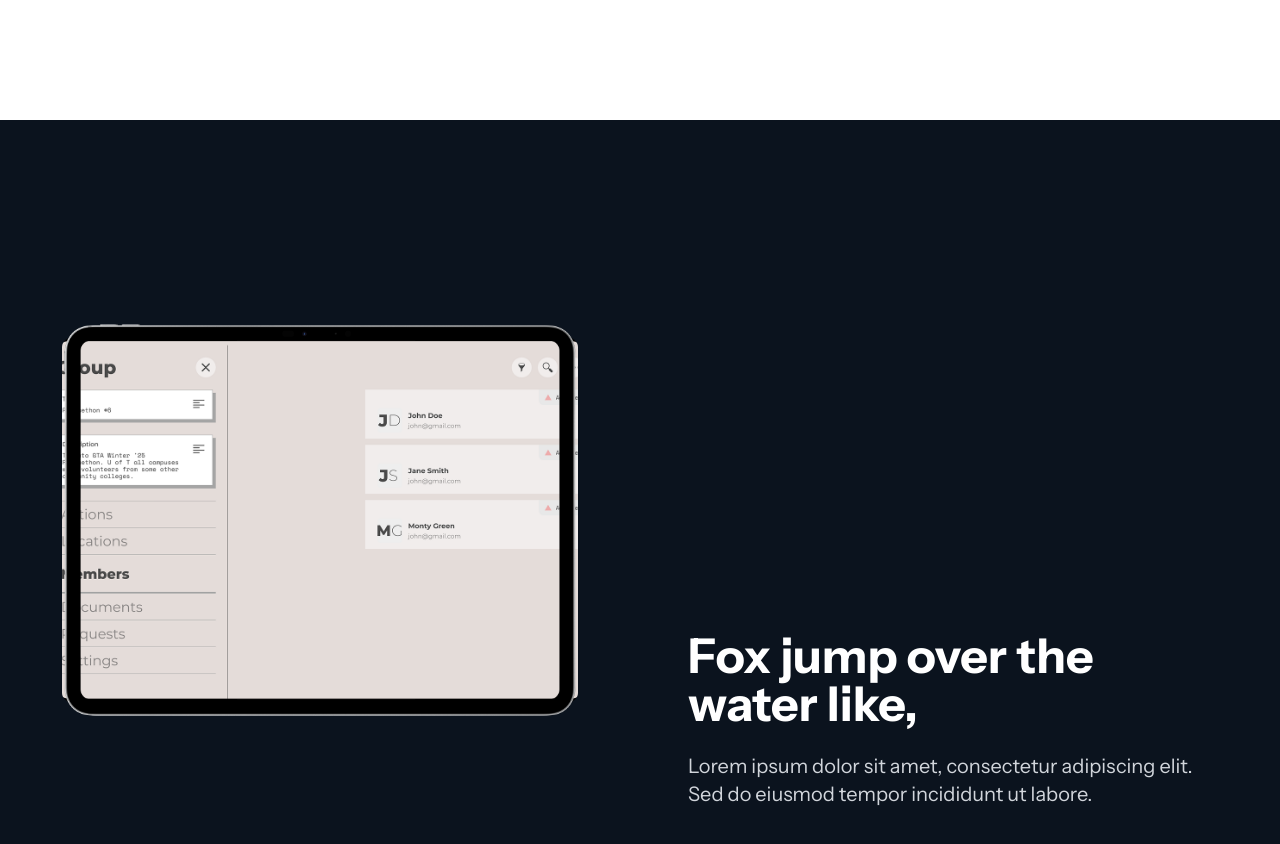
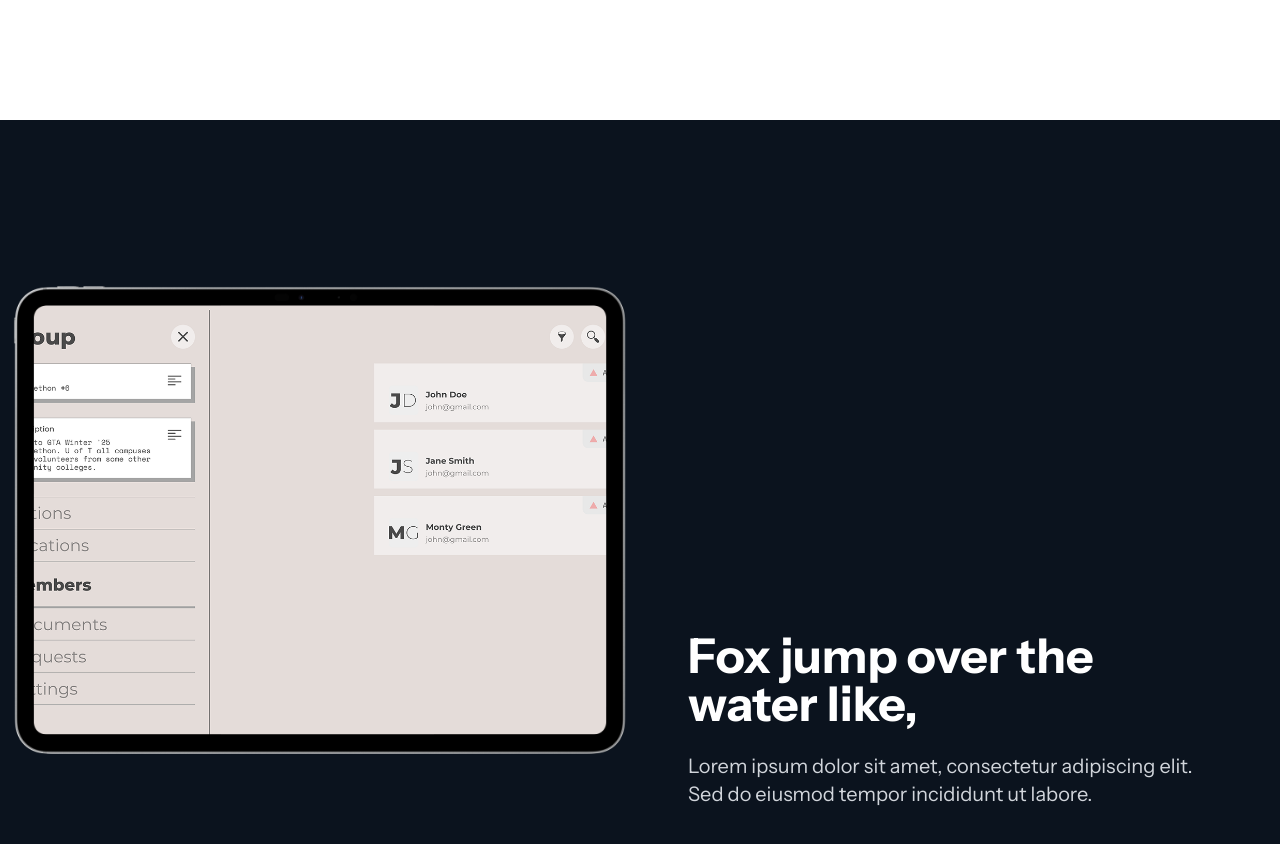
Before and after one commit to Chamindu-DM/web-animations, a React (Vite) app: page / in a window 1280 px wide. Shown: the part 7040-7884 px from the top of the page. Built offline with nearby package versions, Linux system fonts and the light colour scheme.

Commit message:
refactor: streamline device scroll animation by simplifying container structure and adding staggered ScrollTrigger refreshes

```diff
--- a/src/components/DeviceScrollAnimation.jsx
+++ b/src/components/DeviceScrollAnimation.jsx
@@ -13,12 +13,20 @@ export default function DeviceScrollAnimation() {
 
   const iphoneGroupRef = useRef(null);
   const ipadGroupRef = useRef(null);
-
-  const deviceContainerRef = useRef(null);
-  const innerDeviceRef = useRef(null);
+  const tabletImageRef = useRef(null);
 
   useLayoutEffect(() => {
     let ctx = gsap.context(() => {
+
+      // Initialize the tablet group to be rotated (portrait view) and scaled down
+      // Its natural size is landscape (78vh x 60vh).
+      // Rotated -90, it stands 78vh tall.
+      // To match the 60vh height of the phone, we scale it by 60/78 = ~0.77.
+      gsap.set(ipadGroupRef.current, { rotation: -90, scale: 0.77 });
+
+      // Initialize the tablet screen image rotated so it looks upright to the user,
+      // and scaled up so it covers the corners of its landscape container while rotated.
+      gsap.set(tabletImageRef.current, { rotation: 90, scale: 1.35 });
 
       const tl = gsap.timeline({
         scrollTrigger: {
@@ -34,24 +42,19 @@ export default function DeviceScrollAnimation() {
       // Phase 1: Morph to Tablet Portrait
       // Happens when scrolling from section 1 to section 2 (around 0.2 to 0.4 progress)
       tl.to(iphoneGroupRef.current, { opacity: 0, duration: 0.2 }, 0.2)
-        .to(ipadGroupRef.current, { opacity: 1, duration: 0.2 }, 0.2)
-        .to(deviceContainerRef.current, {
-          width: "45vh", // Tablet portrait width
-          height: "60vh", // Tablet portrait height
-          duration: 0.2,
-          ease: "power2.inOut"
-        }, 0.2);
+        .to(ipadGroupRef.current, { opacity: 1, duration: 0.2 }, 0.2);
 
       // Phase 2: Rotate to Tablet Landscape
       // Happens when scrolling from section 2 to section 3 (around 0.6 to 0.8 progress)
-      tl.to(innerDeviceRef.current, {
+      tl.to(ipadGroupRef.current, {
         rotation: 0, // Rotate back to landscape
+        scale: 1,    // Scale to full landscape size
         duration: 0.2,
         ease: "power2.inOut"
       }, 0.6)
-      .to(deviceContainerRef.current, {
-        width: "70vh", // Tablet landscape width
-        height: "50vh", // Tablet landscape height
+      .to(tabletImageRef.current, {
+        rotation: 0, // Rotate image back to normal
+        scale: 1,    // Reset scale
         duration: 0.2,
         ease: "power2.inOut"
       }, 0.6);
@@ -61,7 +64,23 @@ export default function DeviceScrollAnimation() {
 
     }, containerRef);
 
-    return () => ctx.revert();
+    // In production builds, images loading in sections above this one can cause layout shifts
+    // AFTER ScrollTrigger has calculated the start/end positions.
+    // We refresh ScrollTrigger slightly after mount to recalculate correct positions.
+    const timer1 = setTimeout(() => ScrollTrigger.refresh(), 100);
+    const timer2 = setTimeout(() => ScrollTrigger.refresh(), 500);
+    const timer3 = setTimeout(() => ScrollTrigger.refresh(), 1500);
+
+    const handleLoad = () => ScrollTrigger.refresh();
+    window.addEventListener('load', handleLoad);
+
+    return () => {
+      clearTimeout(timer1);
+      clearTimeout(timer2);
+      clearTimeout(timer3);
+      window.removeEventListener('load', handleLoad);
+      ctx.revert();
+    };
   }, []);
 
   return (
@@ -69,38 +88,30 @@ export default function DeviceScrollAnimation() {
       <div className="max-w-7xl mx-auto flex items-start">
 
         {/* Left Column - Sticky Device */}
-        {/* Using native sticky is much smoother than JS pinning */}
         <div className="w-1/2 h-screen sticky top-0 flex items-center justify-center">
 
-          <div
-            ref={deviceContainerRef}
-            className="relative flex items-center justify-center"
-            style={{ width: "30vh", height: "60vh" }}
-          >
-            {/* The inner rotation handler. Initially rotated -90deg so landscape iPad looks portrait */}
-            <div ref={innerDeviceRef} className="absolute inset-0 flex items-center justify-center w-full h-full -rotate-90">
+          <div className="relative flex items-center justify-center w-full h-full">
 
                 {/* Mobile Group */}
-                <div ref={iphoneGroupRef} className="absolute inset-0 w-full h-full rotate-90 z-20 flex items-center justify-center">
+                <div ref={iphoneGroupRef} className="absolute z-20 flex items-center justify-center" style={{ width: "30vh", height: "60vh" }}>
                    <img src={mobileFrame} alt="Mobile Frame" className="absolute w-full h-full object-contain pointer-events-none z-10" />
                    {/* Mobile Screen Content */}
-                   <div className="absolute z-0 overflow-hidden" style={{ top: "4%", bottom: "4%", left: "6%", right: "6%", borderRadius: "10%" }}>
+                   <div className="absolute z-0 overflow-hidden" style={{ top: "3%", bottom: "3%", left: "6%", right: "6%", borderRadius: "10%" }}>
                      <img src={slideMobile} alt="Mobile App" className="w-full h-full object-cover" />
                    </div>
                 </div>
 
                 {/* Tablet Group */}
-                <div ref={ipadGroupRef} className="absolute inset-0 w-full h-full z-10 opacity-0 flex items-center justify-center">
+                {/* Landscape dimensions (78vh x 60vh) */}
+                <div ref={ipadGroupRef} className="absolute z-10 opacity-0 flex items-center justify-center" style={{ width: "78vh", height: "60vh" }}>
                    <img src={tabletFrame} alt="Tablet Frame" className="absolute w-full h-full object-contain pointer-events-none z-10" />
                    {/* Tablet Screen Content */}
-                   <div className="absolute z-0 overflow-hidden" style={{ top: "4%", bottom: "4%", left: "4%", right: "4%", borderRadius: "3%" }}>
-                     <img src={slideTablet} alt="Tablet App" className="w-full h-full object-cover" />
+                   <div className="absolute z-0 overflow-hidden" style={{ top: "4%", bottom: "4%", left: "3.5%", right: "3.5%", borderRadius: "3%" }}>
+                     <img ref={tabletImageRef} src={slideTablet} alt="Tablet App" className="w-full h-full object-cover" />
                    </div>
                 </div>
 
-            </div>
           </div>
-
         </div>
 
         {/* Right Column - Scrolling Text */}
```
